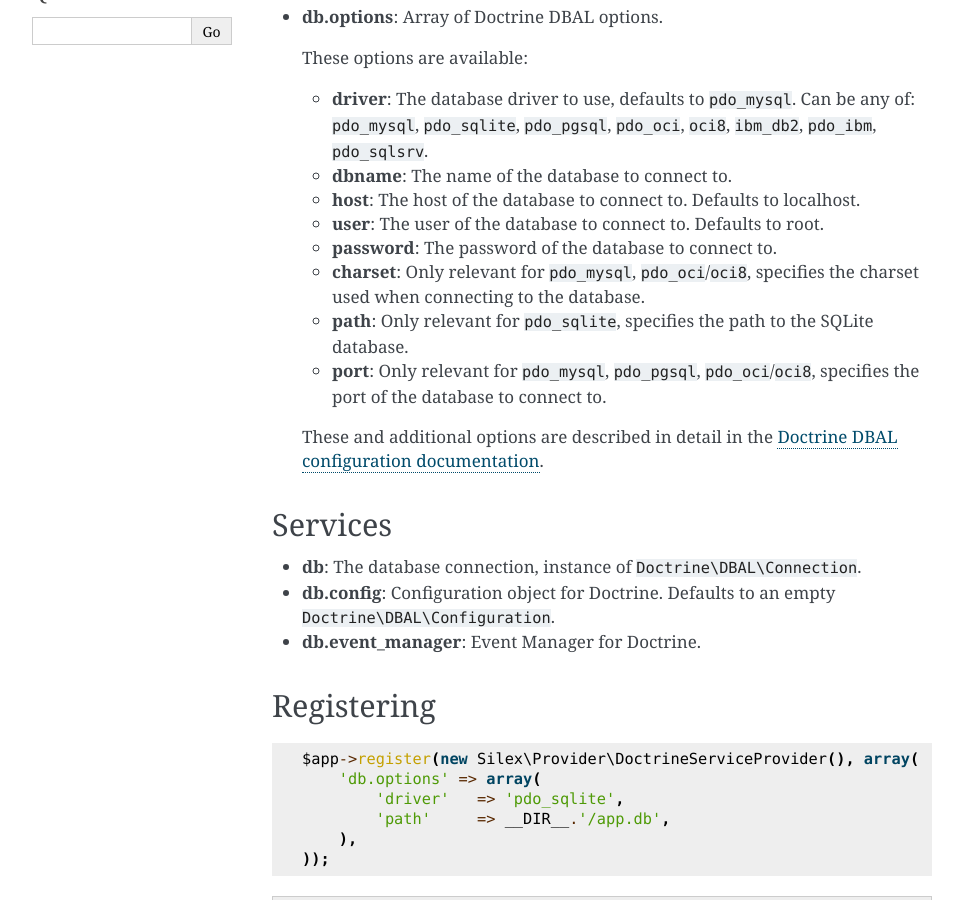
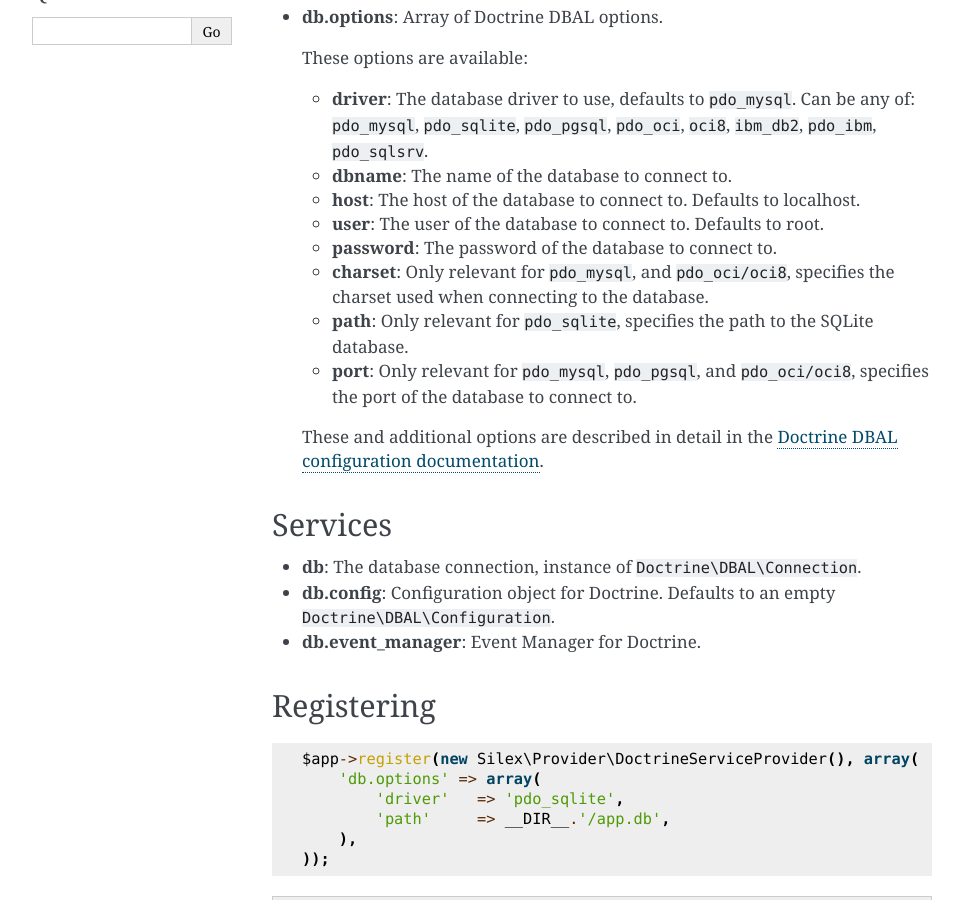
Before and after one commit to silexphp/Silex, a Sphinx documentation site: the page built from doc/providers/doctrine.rst, in a window 1280 px wide and 900 px high, scrolled down 336 px. Shown: the whole window, without its empty margins (148-1111 px from the left). Built offline with Sphinx 7.4.7, drawn with Linux system fonts in a browser that asks for light colours; pages that are not in the unit, such as notebooks, are missing from menus.

Commit message:
Clarify port description

```diff
--- a/doc/providers/doctrine.rst
+++ b/doc/providers/doctrine.rst
@@ -29,13 +29,13 @@
 
   * **password**: The password of the database to connect to.
 
-  * **charset**: Only relevant for ``pdo_mysql``, ``pdo_oci``/``oci8``,
+  * **charset**: Only relevant for ``pdo_mysql``, and ``pdo_oci/oci8``,
     specifies the charset used when connecting to the database.
 
   * **path**: Only relevant for ``pdo_sqlite``, specifies the path to
     the SQLite database.
 
-  * **port**: Only relevant for ``pdo_mysql``, ``pdo_pgsql``, ``pdo_oci``/``oci8``,
+  * **port**: Only relevant for ``pdo_mysql``, ``pdo_pgsql``, and ``pdo_oci/oci8``,
     specifies the port of the database to connect to.
 
   These and additional options are described in detail in the `Doctrine DBAL
```
